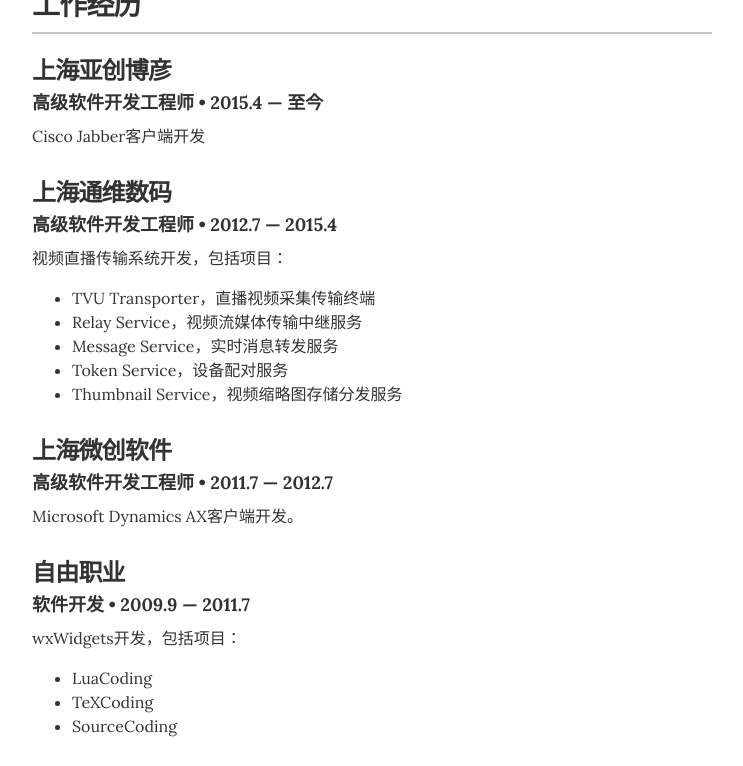
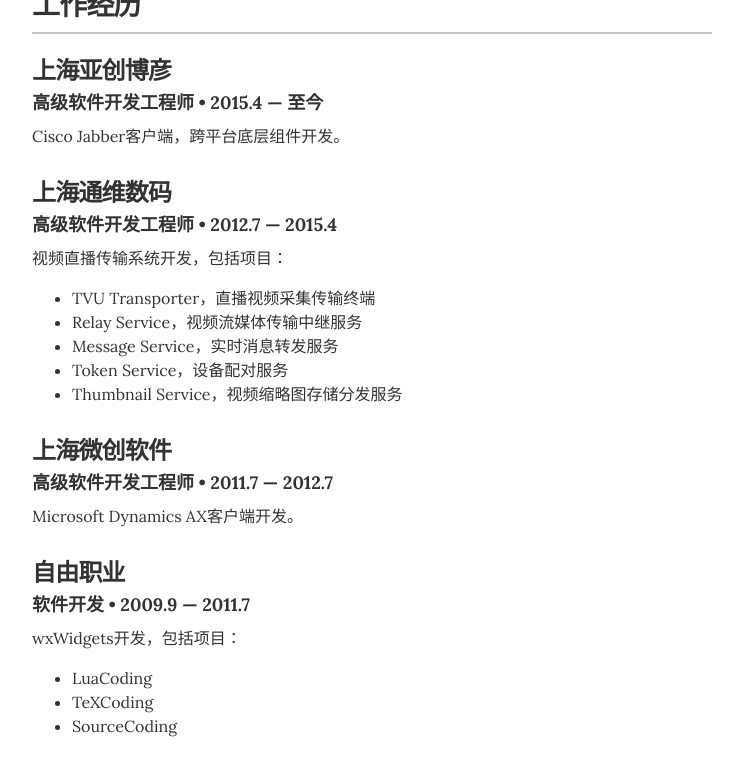
Before and after one commit to missdeer/fanresume, a Jekyll site: the page built from index.html, in a window 1280 px wide and 900 px high, scrolled down 594 px, cut to the strip 134-900 px from the top of the window. Shown: the whole strip, without its empty margins (268-1011 px from the left). Built offline with Jekyll 4.4.1, drawn with Linux system fonts in a browser that asks for light colours.

Commit message:
Update resume.html

```diff
--- a/_layouts/resume.html
+++ b/_layouts/resume.html
@@ -55,7 +55,7 @@
         <div class="resume-item" itemscope itemprop="worksFor" itemtype="http://schema.org/Organization">
           <h3 class="resume-item-title" itemprop="name">上海亚创博彦</h3>
           <h4 class="resume-item-details" itemprop="description">高级软件开发工程师 &bull; 2015.4 &mdash; 至今</h4>
-          <p class="resume-item-copy">Cisco Jabber客户端开发</p>
+          <p class="resume-item-copy">Cisco Jabber客户端，跨平台底层组件开发。</p>
         </div><!-- end of resume-item -->
 
         <!-- another resume item -->
```
